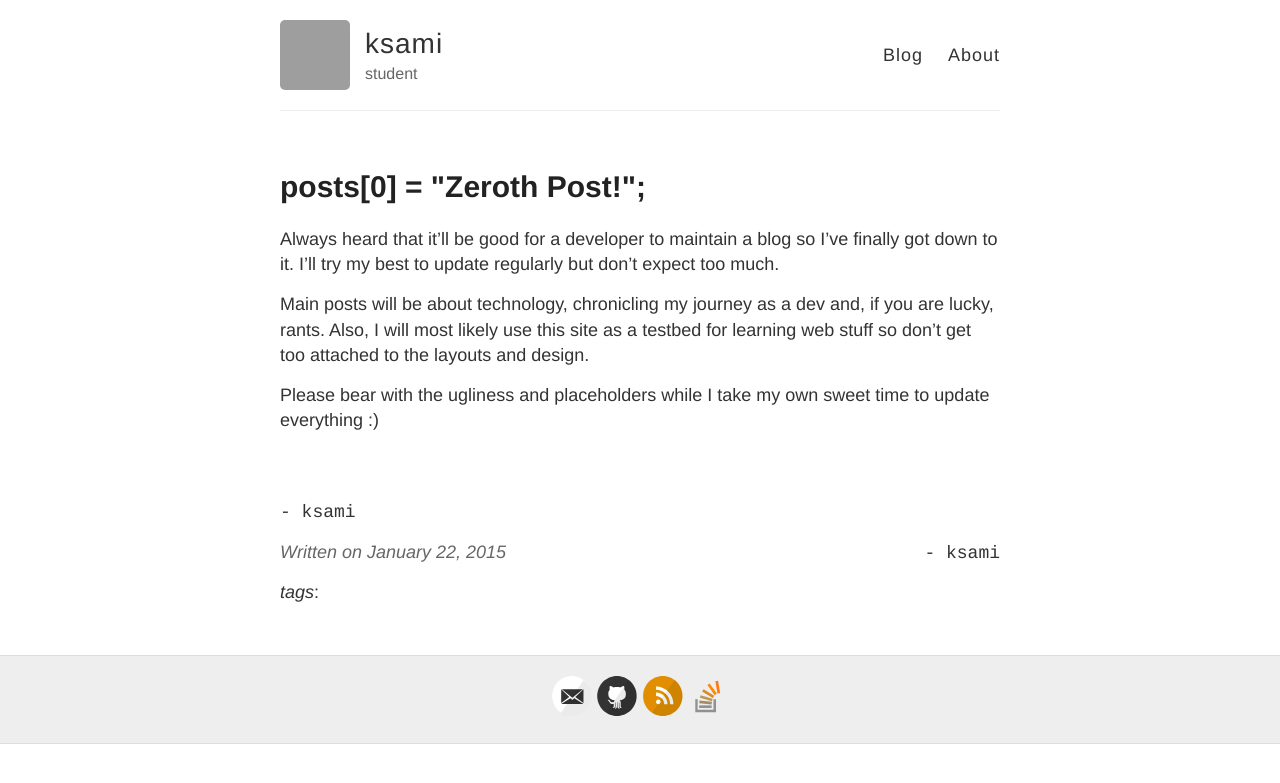
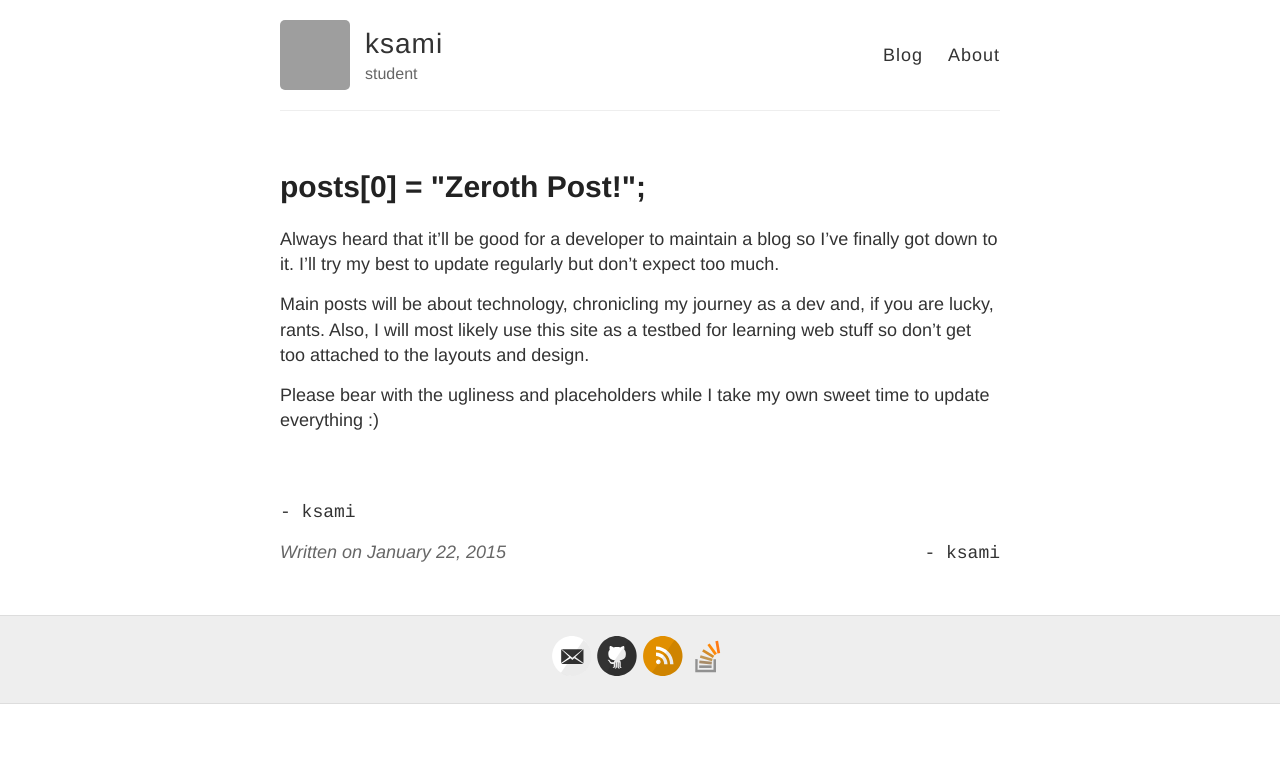
Before and after one commit to ksami/ksami.github.io, a Jekyll site: the page built from _posts/2015-01-22-Zeroth-Post.md, in a window 1280 px wide. Shown: the top 783 px of the page. Built offline with Jekyll 4.4.1, drawn with Linux system fonts in a browser that asks for light colours; Markdown is read by kramdown in place of the engine named in the settings; comment, search, counter and statistics services are not loaded; grey boxes are pictures that could not be loaded.

Commit message:
test tags 5

```diff
--- a/_layouts/post.html
+++ b/_layouts/post.html
@@ -18,10 +18,12 @@ layout: default
   </div>
 
   <div class="tags">
-    <i>tags</i>:
-      {% for tag in page.tags %}
-        {{ tag[0] }}
-      {% endfor %}
+    {% for tag in page.tags %}
+      <a href="{{ site.url }}/tags.html#{{ tag | cgi_escape | sort }}" title="Pages tagged {{ tag }}" rel="tag">{{ tag }}</a>
+      {% unless forloop.last %}
+      ,
+      {% endunless %}
+    {% endfor %}
   </div>
 
   {% include disqus.html disqus_identifier=page.disqus_identifier %}
```
